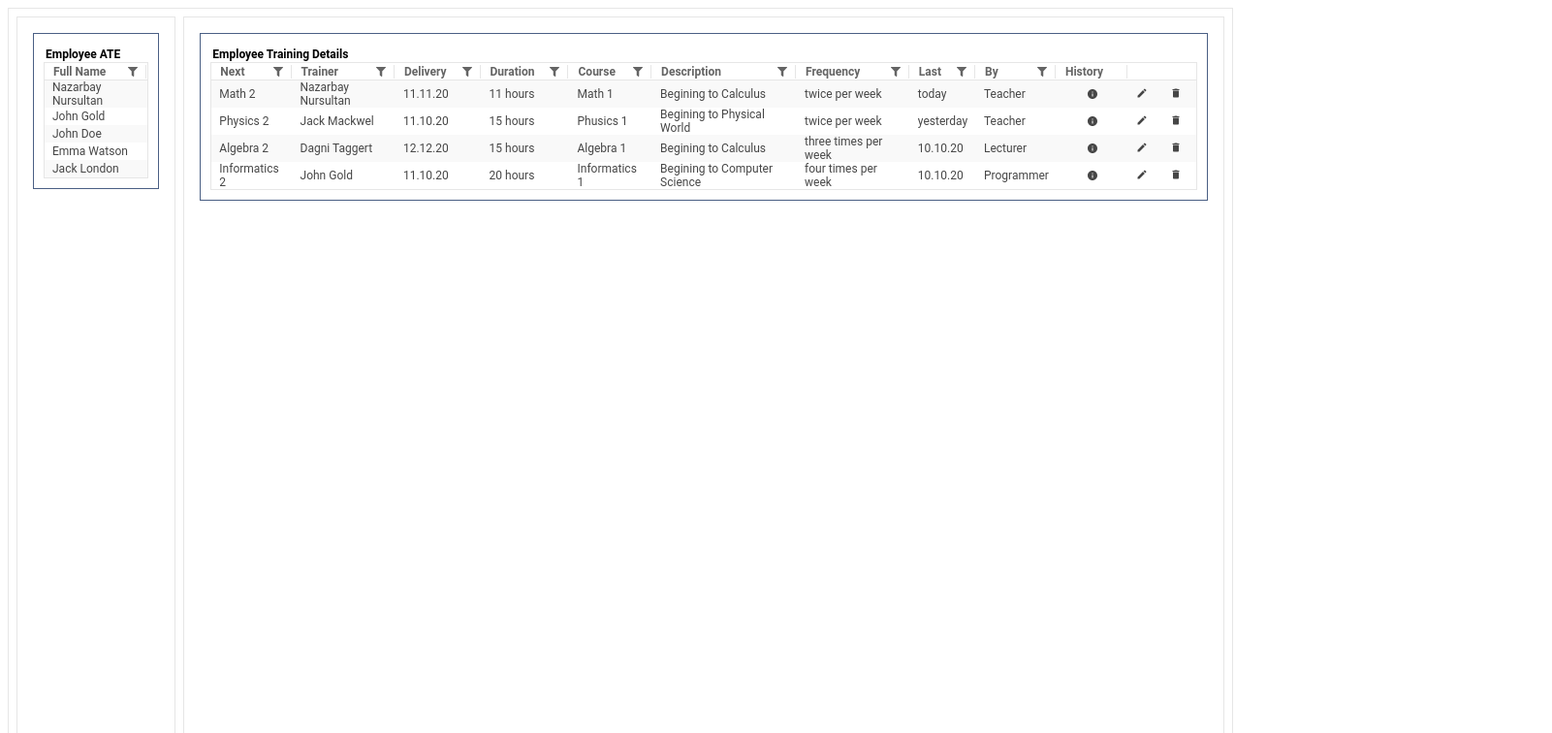
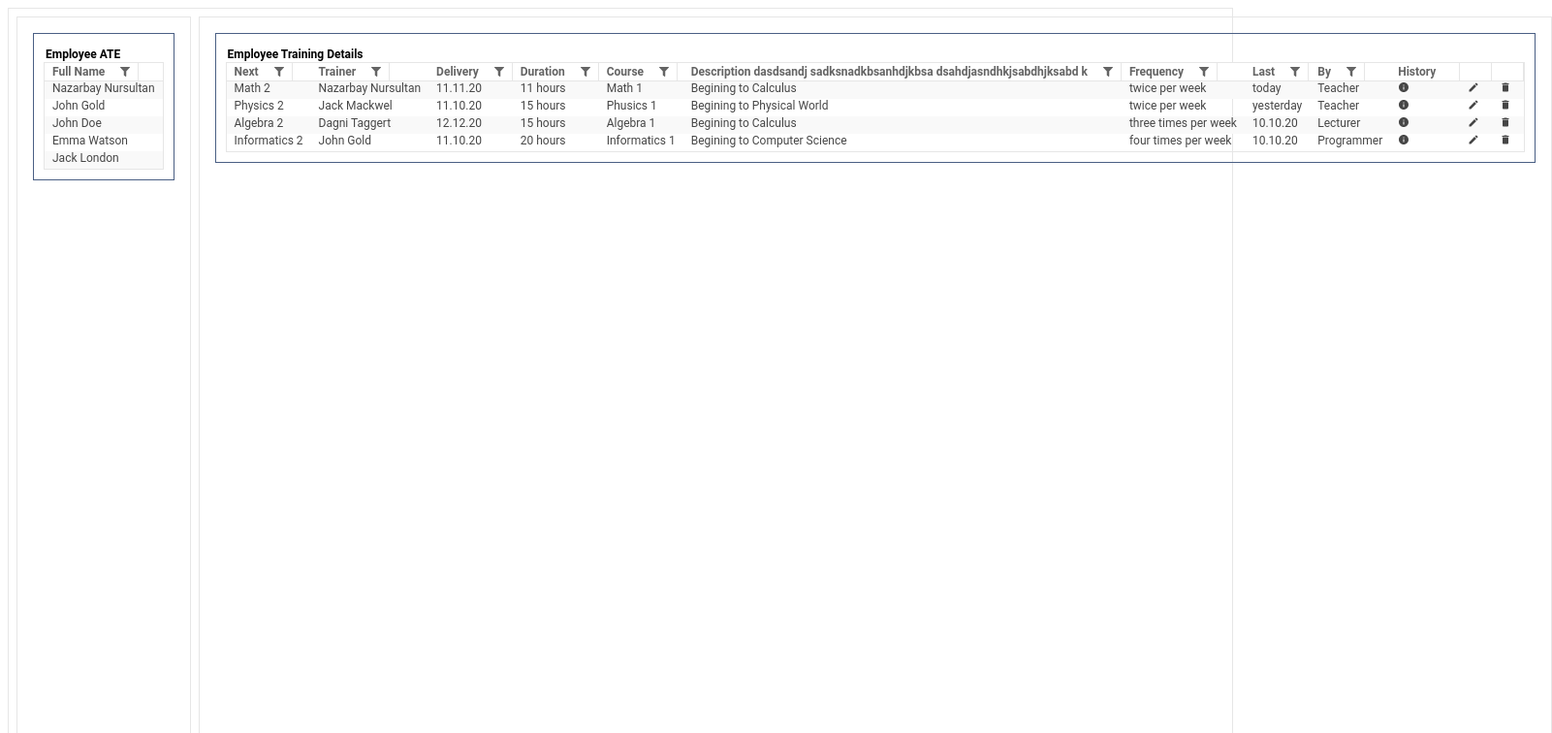
Before and after one commit to NazarbayND/Table, a React (Create React App) app: page / in a window 1280 px wide. Shown: the top 756 px of the page at 97% size, 1601 px wide, since content can reach past the window. Built offline with nearby package versions, Linux system fonts and the light colour scheme.

Commit message:
table width and heigth configured

```diff
--- a/src/components/EmployeeTrainingDetails.js
+++ b/src/components/EmployeeTrainingDetails.js
@@ -1,4 +1,4 @@
-import React, { useEffect, useState } from "react";
+import React from "react";
 import EditIcon from "@material-ui/icons/Edit";
 import TableConstructor from "./common/TableConstructor";
 import DeleteIcon from "@material-ui/icons/Delete";
@@ -11,7 +11,12 @@ const EmployeeTrainingDetails = ({ data }) => {
     { path: "delivery", label: "Delivery", filter: true },
     { path: "duration", label: "Duration", filter: true },
     { path: "course", label: "Course", filter: true },
-    { path: "description", label: "Description", filter: true },
+    {
+      path: "description",
+      label:
+        "Description dasdsandj sadksnadkbsanhdjkbsa dsahdjasndhkjsabdhjksabd k",
+      filter: true,
+    },
     { path: "frequency", label: "Frequency", filter: true },
     { path: "last", label: "Last", filter: true },
     { path: "by", label: "By", filter: true },
@@ -39,14 +44,6 @@ const EmployeeTrainingDetails = ({ data }) => {
       content: (data) => <DeleteIcon style={{ fontSize: "12px" }} />,
     },
   ];
-  // const [sorted, setSorted] = useState(data);
-  // const handleDelete = (data) => {
-  //   const sorting = sorted.filter((item) => item._id !== data._id);
-  //   setSorted(sorting);
-  // };
-  // useEffect(() => {
-  //   console.log(data);
-  // }, [data]);
 
   return (
     <div className="employeeTrainingDetails">
--- a/src/components/TrainingRecordsModule.scss
+++ b/src/components/TrainingRecordsModule.scss
@@ -25,3 +25,6 @@
 .employeeTable {
   height: 830px;
 }
+.employeeTrainingTable {
+  overflow: scroll;
+}
--- a/src/components/common/TableBody.js
+++ b/src/components/common/TableBody.js
@@ -1,19 +1,23 @@
 import React from "react";
 import _ from "lodash";
+// import WhiteGrid from "./WhiteGrid";
 
 const TableBody = (props) => {
   const { data, columns } = props;
+  // const [selectedColumn, setSelectedColumn] = useState();
+
   const renderCell = (item, column) => {
     if (column.content) return column.content(item);
     else return _.get(item, column.path);
   };
+
   return (
     <tbody className="Body">
       {data.map((item) => (
         <tr key={item._id} className="Row">
           {columns.map((column) => (
             <td className="Data" key={item._id + (column.path || column.key)}>
-              {renderCell(item, column)}
+              <div className="BodyContent">{renderCell(item, column)}</div>
             </td>
           ))}
         </tr>
--- a/src/components/common/TableConstructor.scss
+++ b/src/components/common/TableConstructor.scss
@@ -3,29 +3,30 @@
   padding: 10px;
   width: fit-content;
   font-family: "Roboto";
-
+  overflow-y: auto;
   .tableName {
     font-size: 12px;
     font-weight: bold;
     padding: 2px;
   }
-}
-
-.mainTable {
-  border-collapse: collapse;
-  border: solid 1px #e6e6e6;
+  .mainTable {
+    border-collapse: collapse;
+    border: solid 1px #e6e6e6;
+  }
 }
 
 .Head {
   .Row {
     border-collapse: separate;
     background-color: white;
-    max-height: 18px;
-    height: 18px;
     border-bottom: solid 1px #e6e6e6;
+    .Data {
+      padding: 0;
 
-    .Data {
       .Content {
+        width: max-content;
+        height: 18px;
+        overflow: auto;
         display: flex;
         justify-content: space-between;
         align-items: center;
@@ -52,10 +53,14 @@
   .Row {
     border-collapse: separate;
     cursor: pointer;
-    height: 18px;
-    max-height: 18px;
     color: #464646;
     .Data {
+      padding: 0;
+      .BodyContent {
+        width: max-content;
+
+        height: 18px;
+      }
       font-size: 12px;
       padding: 0 0.5rem;
     }
@@ -66,4 +71,8 @@
   .btn {
     font-size: 8px;
   }
+  .WhiteSpace {
+    height: 100px;
+    width: 100%;
+  }
 }
--- /dev/null
+++ b/src/components/common/WhiteGrid.js
@@ -0,0 +1,7 @@
+import React from "react";
+
+const WhiteGrid = () => {
+  return <div className="WhiteSpace">White Space</div>;
+};
+
+export default WhiteGrid;
```
